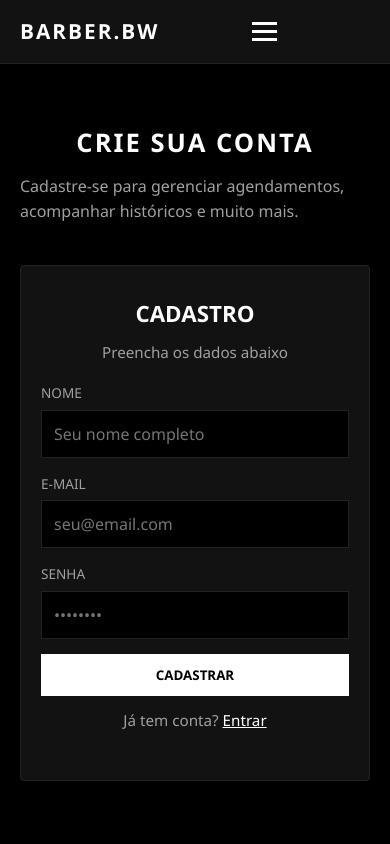
After one commit to IsaqueGabriel1/FLASK-API-BARBER, a Flask app: page /register in a window 390 px wide. The commit adds this page. Run offline with Flask 3, Linux system fonts and the light colour scheme.

Commit message:
feat: Implementar autenticação com SQLite, bcrypt e endpoints de login/cadastro
- Criar banco SQLite em base/barbearia.db com tabela usuarios
- Implementar POST /usuarios com hash bcrypt
- Implementar POST /login com verificação de senha
- Implementar GET /usuarios listagem sem exposição de senhas
- Criar tela de cadastro (register.html) responsiva
- Adicionar link 'Cadastre-se' na home.html
- Melhorar segurança com tratamento de erros

Co-authored-by: Copilot <223556219+Copilot@users.noreply.github.com>

```diff
--- a/app/templates/home.html
+++ b/app/templates/home.html
@@ -334,7 +334,7 @@
             </form>
 
             <div class="login-footer">
-                <p>Não tem conta? <a href="#">Cadastre-se</a></p>
+                <p>Não tem conta? <a href="/register">Cadastre-se</a></p>
             </div>
         </section>
 
--- /dev/null
+++ b/app/templates/register.html
@@ -0,0 +1,84 @@
+<!DOCTYPE html>
+<html lang="pt-BR">
+<head>
+    <meta charset="UTF-8">
+    <meta name="viewport" content="width=device-width, initial-scale=1.0">
+    <title>Barbearia Black & White - Cadastro</title>
+    <style>
+        * { margin:0; padding:0; box-sizing:border-box; font-family:'Segoe UI', Tahoma, Geneva, Verdana, sans-serif; }
+        :root{ --cor-principal:#000; --cor-secundaria:#fff; --cor-cinza-escura:#121212; --cor-cinza-clara:#222222; --cor-texto-mutado:#a0a0a0; }
+        body{ background:var(--cor-principal); color:var(--cor-secundaria); line-height:1.6; overflow-x:hidden; }
+        header{ background:var(--cor-cinza-escura); border-bottom:1px solid var(--cor-cinza-clara); position:fixed; width:100%; top:0; z-index:1000; }
+        .nav-container{ max-width:1200px; margin:0 auto; display:flex; justify-content:space-between; align-items:center; padding:15px 20px; }
+        .logo h1{ font-size:1.3rem; letter-spacing:2px; font-weight:800; text-transform:uppercase; }
+        .nav-links{ display:flex; list-style:none; gap:20px; }
+        .nav-links a{ color:var(--cor-secundaria); text-decoration:none; font-weight:500; transition:color .3s; font-size:.9rem; text-transform:uppercase; }
+        .nav-links a:hover{ color:var(--cor-texto-mutado); }
+        .menu-toggle{ display:none; flex-direction:column; gap:5px; cursor:pointer; background:none; border:none; }
+        .menu-toggle span{ display:block; width:25px; height:3px; background:var(--cor-secundaria); transition:0.3s; }
+        .main-container{ max-width:1200px; margin:100px auto 40px auto; padding:20px; display:flex; flex-direction:column; gap:40px; min-height:calc(100vh - 140px); justify-content:center; align-items:center; }
+        .titulo-pagina{ text-align:center; text-transform:uppercase; letter-spacing:2px; margin-bottom:10px; font-size:2rem; }
+        .card{ background:var(--cor-cinza-escura); border:1px solid var(--cor-cinza-clara); padding:30px 20px; border-radius:4px; width:100%; max-width:480px; box-shadow:0 10px 25px rgba(0,0,0,0.5); }
+        .card h3{ font-size:1.4rem; margin-bottom:8px; text-align:center; text-transform:uppercase; }
+        .card p{ color:var(--cor-texto-mutado); text-align:center; margin-bottom:18px; font-size:.95rem; }
+        .form-group{ margin-bottom:15px; }
+        .form-group label{ display:block; margin-bottom:6px; font-size:.85rem; text-transform:uppercase; color:var(--cor-texto-mutado); }
+        .form-group input{ width:100%; padding:12px; background:var(--cor-principal); border:1px solid var(--cor-cinza-clara); color:var(--cor-secundaria); font-size:1rem; }
+        .form-group input:focus{ outline:none; border-color:var(--cor-secundaria); }
+        .btn-primary{ width:100%; padding:12px; background:var(--cor-secundaria); color:var(--cor-principal); border:none; font-weight:700; text-transform:uppercase; cursor:pointer; }
+        .small-link{ margin-top:12px; text-align:center; font-size:.9rem; }
+        .small-link a{ color:var(--cor-secundaria); }
+        @media (max-width:768px){ .menu-toggle{ display:flex; } .nav-links{ display:none; flex-direction:column; position:absolute; top:60px; left:0; width:100%; background:var(--cor-cinza-escura); border-bottom:1px solid var(--cor-cinza-clara); padding:20px; text-align:center; gap:15px; } .nav-links.active{ display:flex; } .titulo-pagina{ font-size:1.6rem; } }
+        @media (min-width:769px){ .main-container{ flex-direction:row; } .titulo-pagina{ text-align:left; max-width:50%; } }
+    </style>
+</head>
+<body>
+    <header>
+        <div class="nav-container">
+            <div class="logo"><h1>Barber.BW</h1></div>
+            <button class="menu-toggle" id="mobile-menu" aria-label="Abrir Menu"><span></span><span></span><span></span></button>
+            <nav><ul class="nav-links" id="nav-list"><li><a href="/">Home</a></li><li><a href="#">Serviços</a></li><li><a href="#">Contato</a></li></ul></nav>
+        </div>
+    </header>
+
+    <main class="main-container">
+        <section style="max-width:600px;">
+            <h2 class="titulo-pagina">Crie sua conta</h2>
+            <p style="color:var(--cor-texto-mutado); max-width:520px;">Cadastre-se para gerenciar agendamentos, acompanhar históricos e muito mais.</p>
+        </section>
+
+        <section class="card">
+            <h3>Cadastro</h3>
+            <p>Preencha os dados abaixo</p>
+            <form action="/usuarios" method="POST" id="form-cadastro">
+                <div class="form-group">
+                    <label for="nome">Nome</label>
+                    <input type="text" id="nome" name="nome" placeholder="Seu nome completo" required>
+                </div>
+                <div class="form-group">
+                    <label for="email">E-mail</label>
+                    <input type="email" id="email" name="email" placeholder="seu@email.com" required>
+                </div>
+                <div class="form-group">
+                    <label for="senha">Senha</label>
+                    <input type="password" id="senha" name="senha" placeholder="••••••••" required>
+                </div>
+                <button type="submit" class="btn-primary">Cadastrar</button>
+            </form>
+            <div class="small-link"><p>Já tem conta? <a href="/">Entrar</a></p></div>
+        </section>
+    </main>
+
+    <script>
+        const mobileMenu = document.getElementById('mobile-menu');
+        const navList = document.getElementById('nav-list');
+        mobileMenu.addEventListener('click', () => { navList.classList.toggle('active'); });
+
+        // Optional: simple client-side submit handling to show a basic success message without redirect
+        const form = document.getElementById('form-cadastro');
+        form.addEventListener('submit', function(e){
+            // let browser perform POST; could implement fetch for SPA behavior
+        });
+    </script>
+</body>
+</html>
--- a/app/view.py
+++ b/app/view.py
@@ -1,10 +1,21 @@
 from app import app
-from flask import render_template
+from flask import render_template, request, jsonify
+import os
+import sqlite3
+import bcrypt
+
+# Database path same as created in app.__init__
+project_root = os.path.abspath(os.path.join(os.path.dirname(__file__), '..'))
+db_path = os.path.join(project_root, 'base', 'barbearia.db')
 
 
 @app.route("/", methods=['GET'])
 def home():
     return render_template("home.html")
+
+@app.route('/register', methods=['GET'])
+def register():
+    return render_template('register.html')
 
 @app.route("/create")
 def create():
@@ -17,3 +28,80 @@ def update():
 @app.route("/delete")
 def delete():
     return "delete"
+
+
+@app.route('/usuarios', methods=['POST'])
+def create_usuario():
+    """Cria um usuário. Aceita JSON ou form-data com campos: nome, email, senha."""
+    data = request.get_json(silent=True) or request.form
+    nome = data.get('nome')
+    email = data.get('email')
+    senha = data.get('senha')
+
+    if not all([nome, email, senha]):
+        return jsonify({'error': 'nome, email e senha são obrigatórios'}), 400
+
+    # Hash da senha usando bcrypt
+    senha_hash = bcrypt.hashpw(senha.encode('utf-8'), bcrypt.gensalt()).decode('utf-8')
+
+    try:
+        conn = sqlite3.connect(db_path)
+        c = conn.cursor()
+        c.execute('INSERT INTO usuarios (nome, email, senha) VALUES (?, ?, ?)', (nome, email, senha_hash))
+        conn.commit()
+    except Exception as e:
+        return jsonify({'error': str(e)}), 500
+    finally:
+        conn.close()
+
+    return jsonify({'status': 'ok', 'nome': nome, 'email': email}), 201
+
+
+@app.route('/usuarios', methods=['GET'])
+def get_usuarios():
+    """Lista todos os usuários sem exibir senhas."""
+    try:
+        conn = sqlite3.connect(db_path)
+        c = conn.cursor()
+        c.execute('SELECT nome, email FROM usuarios')
+        rows = c.fetchall()
+        usuarios = [{'nome': row[0], 'email': row[1]} for row in rows]
+    except Exception as e:
+        return jsonify({'error': str(e)}), 500
+    finally:
+        conn.close()
+
+    return jsonify(usuarios), 200
+
+
+@app.route('/login', methods=['POST'])
+def login():
+    """Autentica um usuário. Aceita JSON ou form-data com campos: email, senha."""
+    data = request.get_json(force=True, silent=False) if request.is_json else request.form
+    email = data.get('email')
+    senha = data.get('senha')
+
+    if not all([email, senha]):
+        return jsonify({'error': 'email e senha são obrigatórios'}), 400
+
+    try:
+        conn = sqlite3.connect(db_path)
+        c = conn.cursor()
+        c.execute('SELECT nome, senha FROM usuarios WHERE email = ?', (email,))
+        row = c.fetchone()
+    except Exception as e:
+        return jsonify({'error': str(e)}), 500
+    finally:
+        conn.close()
+
+    if not row:
+        return jsonify({'error': 'email ou senha inválidos'}), 401
+
+    nome, senha_hash = row
+    try:
+        if bcrypt.checkpw(senha.encode('utf-8'), senha_hash.encode('utf-8')):
+            return jsonify({'status': 'ok', 'nome': nome, 'email': email}), 200
+        else:
+            return jsonify({'error': 'email ou senha inválidos'}), 401
+    except ValueError:
+        return jsonify({'error': 'email ou senha inválidos'}), 401
```
Also changed, not shown: app/__init__.py (+23 -0 lines), base/barbearia.db (added).
